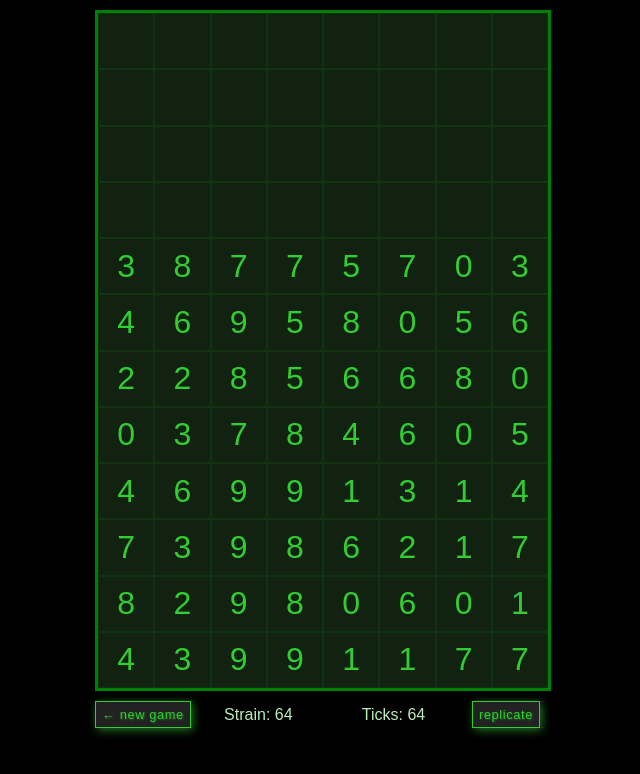
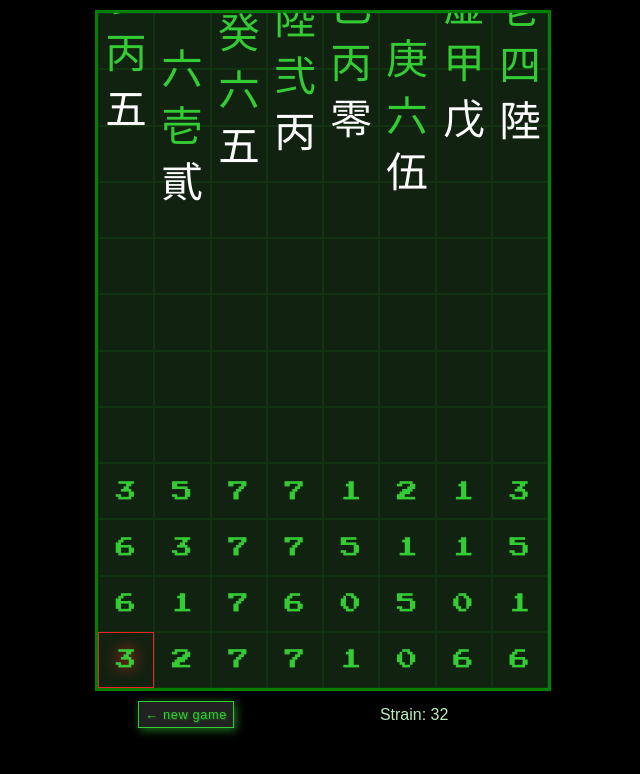
Before and after one commit to zetorama/r4iny-v1rus, a React (Create React App) app: page / in a window 1280 px wide. Shown: the top 774 px of the page, without its empty margins (317-957 px from the left). Built offline with nearby package versions, Linux system fonts and the light colour scheme.

Commit message:
clone from rain

```diff
--- a/src/Board.js
+++ b/src/Board.js
@@ -1,15 +1,15 @@
 import React from 'react'
 import { useReducer, useMemo, useCallback } from 'react'
 
-import { getInitialBoard, reduceBoard } from './Board.model'
+import { getInitialBoard, reduceBoard, getStrain, INITIAL_ROWS } from './Board.model'
+import {Rain} from './Rain'
 
-const isSelected = (selected, x, y) => selected ? selected.x === x && selected.y === y : false
+const isSame = ({x, y}, optional) => optional ? optional.x === x && optional.y === y : false
 const reverseMatrix = (matrix) => matrix.slice().reverse()
 
 export function Board() {
   const [board, dispatch] = useReducer(reduceBoard, getInitialBoard())
   const cssVars = useMemo(() => ({ '--w': board.w, '--h': board.h }), [board.w, board.h])
-
 
   const handleCellClick = useCallback(
     ev => {
@@ -26,18 +26,19 @@ export function Board() {
     [dispatch],
   )
 
-  const handleReplicate = useCallback(ev => dispatch({ type: 'replicate' }), [dispatch])
   const handleReset = useCallback(ev => dispatch({ type: 'reset' }), [dispatch])
+  const handleRainDrop = useCallback((payload) => {
+    dispatch({ type: 'clone', payload })
+  }, [dispatch])
 
+
+  const strainLength = useMemo(() => getStrain(board.matrix).length, [board.matrix])
   const matrixMirrored = useMemo(() => reverseMatrix(board.matrix), [board.matrix])
   // const matrixMirrored = board.matrix
-
-  const hasntTicks = board.ticksLeft < 1
 
   const clsName = [
     'Board',
     board.gameOver && 'is-over',
-    hasntTicks && 'is-frozen'
   ].filter(Boolean).join(' ')
 
   return (
@@ -48,10 +49,21 @@ export function Board() {
           <Cell
             key={cell.x + ':' + cell.y}
             cell={cell}
-            isSelected={isSelected(board.selected, cell.x, cell.y)}
+            isSelected={isSame({ x: cell.x, y: cell.y }, board.selected)}
+            isCursor={isSame({ x: cell.x, y: cell.y }, board.cursor)}
             onClick={handleCellClick}
           />
         )))}
+
+        {board.gameOver == null && (
+          <Rain
+            w={board.w}
+            h={board.h}
+            maxChars={INITIAL_ROWS}
+            matrix={board.matrix}
+            onDrop={handleRainDrop}
+          />
+        )}
       </main>
 
       <aside className='StatusBar'>
@@ -59,13 +71,7 @@ export function Board() {
           <button onClick={handleReset}>← new game</button>
         </div>
         <div className='StatusBar-info'>
-          Strain: {board.strainLength}
-        </div>
-        <div className={['StatusBar-info', !board.gameOver && hasntTicks && 'is-danger'].filter(Boolean).join(' ')}>
-          Ticks: {board.ticksLeft}
-        </div>
-        <div className={['StatusBar-action', !board.gameOver && hasntTicks && 'is-blinking'].filter(Boolean).join(' ')}>
-          <button onClick={handleReplicate} disabled={Boolean(board.gameOver)}>replicate</button>
+          Strain: {strainLength}
         </div>
       </aside>
 
@@ -78,10 +84,14 @@ export function Board() {
   )
 }
 
-export function Cell({ cell, isSelected, onClick }) {
+export function Cell({ cell, isSelected, isCursor, onClick }) {
   const { x, y, value } = cell
   const cssVars = useMemo(() => ({ '--x': x, '--y': y }), [x, y])
-  const clsName = `Cell ${isSelected ? 'is-selected' : ''}`
+  const clsName = [
+    'Cell',
+    isSelected && 'is-selected',
+    isCursor && 'is-cursor',
+  ].filter(Boolean).join(' ')
 
   return (
     <div className={clsName} style={cssVars} data-x={x} data-y={y} onClick={onClick}>
--- a/src/Board.model.js
+++ b/src/Board.model.js
@@ -1,15 +1,12 @@
 
 export const SIZE_W = 8
 export const SIZE_H = 12
-export const INITIAL_ROWS = 8
-export const TARGET_SUM = 10
-export const ALPHABET = [0, 1, 2, 3, 4, 5, 6, 7, 8, 9]
+export const INITIAL_ROWS = 4
+export const TARGET_SUM = -1 // hence, disabled
+export const ALPHABET = [0, 1, 2, 3, 4, 5, 6, 7]
 // export const ALPHABET = [5]
 
-export const TICKS_COST_SWAP = 8
-export const TICKS_COST_ELIMINATE = 2
-
-// private
+// helpers
 const runSeries = (arg, callbcks) => callbcks.reduce((arg, cb) => cb(arg), arg)
 const getRandomChar = () => ALPHABET[Math.floor(Math.random() * ALPHABET.length)]
 
@@ -46,10 +43,12 @@ const checkEmptyRows = (matrix) => {
       if (isEmptyRow(matrix, tempY + 1)) break
 
       // copy top row to current row
+      // eslint-disable-next-line no-loop-func
       matrix = matrix.map((row, y) => y !== tempY ? row : matrix[tempY + 1].map(cell => ({ ...cell, y: tempY })))
     }
 
     // and cleanup the very last one
+    // eslint-disable-next-line no-loop-func
     matrix = matrix.map((row, y) => y !== tempY ? row : matrix[tempY].map(cell => ({ ...cell, value: null })))
   }
 
@@ -67,7 +66,6 @@ const canSelectBoth = (matrix, one, two) => {
   const stepY = one.y === two.y ? 0 : one.y < two.y ? 1 : -1
   let x = one.x + stepX
   let y = one.y + stepY
-  console.log({ stepX, stepY, x, y })
   while (x !== two.x || y !== two.y) {
     if (getValueAt(matrix, x, y) != null) return false
 
@@ -93,7 +91,7 @@ const setValueAt = (matrix, x, y, value) =>
     x !== curX ? curCell : { ...curCell, value }
   ))
 
-const getStrain = (matrix) => {
+export const getStrain = (matrix) => {
   const strain = []
   for (const row of matrix) {
     for (const { value } of row) {
@@ -104,7 +102,42 @@ const getStrain = (matrix) => {
   return strain
 }
 
-// public
+const advanceCursor = (matrix, cursor, isXForward, isYForward) => {
+  let nextY = cursor.y
+  let nextX = cursor.x + (isXForward ? 1 : -1)
+  while (!matrix[nextY]?.[nextX] || getValueAt(matrix, nextX, nextY) == null) {
+    if (nextY < 0 || nextY >= matrix.length) {
+      nextY = nextY < 0 ? 0 : matrix.length - 1
+      isYForward = !isYForward
+      continue
+    }
+    if (nextX < 0 || nextX >= matrix[nextY].length) {
+      nextX = nextX < 0 ? 0 : matrix[nextY].length - 1
+      nextY += isYForward ? 1 : -1
+      isXForward = !isXForward
+      continue
+    }
+
+    nextX += (isXForward ? 1 : -1)
+  }
+
+  return {
+    cursor: { x: nextX, y: nextY },
+    isXForward,
+    isYForward,
+  }
+}
+
+export const findEmptyRowIndex = (matrix, x) => {
+  let y = matrix.length - 1
+  while (y >= 0 && getValueAt(matrix, x, y) == null) {
+    y--
+  }
+
+  return y + 1
+}
+
+// model-related
 export const getInitialCell = ({ x, y }) => ({
   x,
   y,
@@ -118,12 +151,11 @@ export const getInitialBoard = ({
 } = {}) => ({
   w,
   h,
-  n: strainLength,
-  strainLength,
-  ticksLeft: strainLength,
+  n: strainLength, // keep what was initial length of strain
   matrix: generateMatrix(w, h, strainLength),
-  nextX: w - 1,
-  nextStep: -1,
+  cursor: { x: 0, y: 0 },
+  isXForward: true,
+  isYForward: true,
   selected: null,
   gameOver: null,
 })
@@ -137,43 +169,22 @@ export const reduceBoard = (board, { type, payload }) => {
       return getInitialBoard({ w, h, strainLength })
     }
 
-    case 'replicate': {
-      let { matrix, nextX, nextStep } = board
-      const strain = getStrain(matrix)
+    case 'clone': {
+      const { x, y, n } = payload
+      let { matrix } = board
 
-      for (const value of strain) {
-        // find empty row, which would be the next one after top-most value
-        let y = board.h - 1
-        while (y >= 0 && getValueAt(matrix, nextX, y) == null) {
-          y--
-        }
-
-        if (++y === board.h) {
-          // this is the end
-          return { ...board, matrix, gameOver: 'lose' }
-        }
-
-        matrix = setValueAt(matrix, nextX, y, value)
-
-        nextX += nextStep
-        if (nextX === -1) {
-          nextX = 0
-          nextStep = 1
-        } else if (nextX === board.w) {
-          nextX = board.w - 1
-          nextStep = -1
-        }
+      if (y >= board.h) {
+        return { ...board, matrix, gameOver: 'lose' }
       }
 
-      const strainLength = board.strainLength * 2
+      // clone character & advance cursor
+      const value = getValueAt(matrix, board.cursor.x, board.cursor.y)
+      matrix = setValueAt(matrix, x, y, value)
 
       return {
         ...board,
+        ...advanceCursor(matrix, board.cursor, board.isXForward, board.isYForward),
         matrix,
-        strainLength,
-        ticksLeft: board.strainLength * 2,
-        nextX,
-        nextStep,
       }
     }
 
@@ -197,23 +208,21 @@ export const reduceBoard = (board, { type, payload }) => {
           ...board,
           matrix: swapCells(matrix, target, selected),
           selected: null,
-          ticksLeft: board.ticksLeft - TICKS_COST_SWAP,
         }
       }
 
       // clear both cells
-      const strainLength = board.strainLength - 2
+      const nextMatrix = runSeries(matrix, [
+        (m) => setValueAt(m, selected.x, selected.y, null),
+        (m) => setValueAt(m, target.x, target.y, null),
+        (m) => checkEmptyRows(m),
+      ])
+      const strainLength = getStrain(nextMatrix).length
 
       return {
         ...board,
         selected: null,
-        matrix: runSeries(matrix, [
-          (m) => setValueAt(m, selected.x, selected.y, null),
-          (m) => setValueAt(m, target.x, target.y, null),
-          (m) => checkEmptyRows(m),
-        ]),
-        strainLength,
-        ticksLeft: board.ticksLeft - TICKS_COST_ELIMINATE,
+        matrix: nextMatrix,
         gameOver: strainLength < 1 ? 'win' : board.gameOver,
       }
 
--- /dev/null
+++ b/src/Rain.js
@@ -0,0 +1,100 @@
+import React from 'react'
+import { useReducer, useCallback, useRef, useEffect } from 'react'
+
+import { findEmptyRowIndex } from './Board.model'
+
+const ALPHABET = [
+  // https://www.omniglot.com/language/numbers/japanese.htm
+  // http://www.sljfaq.org/afaq/jikkan-juunishi.html
+  '零', '癸', '虚', // 0
+  '壱', '壹', '甲', // 1
+  '弐', '貳', '乙', // 2
+  '参', '參', '丙', // 3
+  '四', '肆', '丁', // 4
+  '五', '伍', '戊', // 5
+  '六', '陸', '己', // 6
+  '七', '柒', '庚', // 7
+  // '八', '捌', '辛', // 8
+  // '九', '玖', '壬', // 9
+]
+
+const randInt = (min, max) => Math.floor(Math.random() * (max - min)) + min
+const getRandomChar = () => ALPHABET[randInt(0, ALPHABET.length)]
+
+const generateStream = ({ minChars = 3, maxChars, minSpeed = 50, maxSpeed = 100 }) => ({
+  position: 0,
+  speed: randInt(minSpeed, maxSpeed),
+  chars: Array.from({ length: randInt(minChars, maxChars) }).map(_ => getRandomChar()),
+})
+
+const createStreams = ({ w, h, maxChars, minSpeed, maxSpeed }) => {
+  return Array.from({ length: w }).map(_ => generateStream({ maxChars, minSpeed, maxSpeed }))
+}
+
+export function Rain({ w, h, matrix, maxChars, speedKoeff = 1 / 1000, onDrop }) {
+  const [, reRender] = useReducer(counter => counter + 1, 0)
+  const streams = useRef(createStreams({ w, h, maxChars }))
+  const containerRef = useRef(null)
+  const shouldRAF = useRef(false)
+
+  const advancePosition = useCallback((position, speed) => position + speed * speedKoeff, [speedKoeff])
+
+  const stepRAF = useRef()
+  stepRAF.current = (_dt) => {
+    runRAF()
+
+    if (!containerRef.current) return
+
+    const streamEls = containerRef.current.childNodes
+    for (let i = 0; i < streamEls.length; i++) {
+      const stream = streams.current[i]
+      stream.position = advancePosition(stream.position, stream.speed)
+
+      const dropUntilIndex = findEmptyRowIndex(matrix, i) - 1
+      const maxPosition = Math.round((h - dropUntilIndex - 1) / h * 100)
+
+      if (stream.position < maxPosition) {
+        streamEls[i].style.transform = `translateY(${stream.position}%)`
+        continue
+      } else {
+        streams.current[i] = generateStream({ maxChars })
+        reRender()
+        onDrop({
+          x: i,
+          y: dropUntilIndex + 1,
+          n: stream.chars.length,
+        })
+      }
+    }
+  }
+
+  const runRAF = useCallback(() => {
+    if (shouldRAF.current) {
+      requestAnimationFrame((dt) => stepRAF.current(dt))
+    }
+
+  }, [stepRAF, shouldRAF])
+
+  useEffect(() => {
+    shouldRAF.current = true
+    runRAF()
+
+    return () => {
+      shouldRAF.current = false
+    }
+  }, [runRAF])
+
+  return (
+    <div className='Rain' ref={containerRef}>
+
+      {streams.current.map(({ chars, position }, i) => (
+        <div className='Rain-stream' key={i} data-index={i} style={{ transform: `translateY(${position}%)` } }>
+          {chars.map((char, i) => (
+            <div className='Rain-drop' key={i}>{char}</div>
+          ))}
+        </div>
+      ))}
+
+    </div>
+  )
+}
--- a/src/index.scss
+++ b/src/index.scss
@@ -1,3 +1,5 @@
+@import url('https://fonts.googleapis.com/css?family=Press+Start+2P&display=swap&subset=cyrillic');
+
 body {
   margin: 0;
   font-family: -apple-system, BlinkMacSystemFont, 'Segoe UI', 'Roboto', 'Oxygen',
@@ -60,6 +62,8 @@ button {
 }
 
 .Matrix {
+  overflow: hidden;
+  position: relative;
   width: 90vw;
   max-width: 450px;
 
@@ -70,7 +74,9 @@ button {
   background: #121;
   color: #3c3;
 
-  font-size: 2em;
+  font-family: 'Press Start 2P';
+  font-size: 1.3em;
+  font-weight: normal;
 
   .Board.is-over &,
   .Board.is-frozen & {
@@ -79,11 +85,57 @@ button {
   }
 }
 
+.Rain {
+  pointer-events: none;
+  z-index: 10;
+  position: absolute;
+  left: 0;
+  bottom: 100%;
+  width: 100%;
+  height: 100%;
+
+  display: flex;
+  flex-flow: row nowrap;
+  align-items: stretch;
+}
+
+.Rain-stream {
+  flex: 1;
+
+  display: flex;
+  flex-flow: column-reverse nowrap;
+  align-items: stretch;
+
+  // background: rgba($color: red, $alpha: .1);
+}
+
+.Rain-drop,
 .Cell {
   display: flex;
   align-items: center;
   justify-content: center;
 
+  &::before {
+    // keep same height as width
+    content: '';
+    padding-bottom: 100%;
+    display: inline-block;
+    vertical-align: top;
+  }
+}
+
+.Rain-drop {
+  // font-weight: bold;
+  transform: translateY(-.1em) scale(2);
+
+  &:nth-of-type(1) {
+    color: white;
+  }
+}
+
+.Cell {
+  z-index: 1;
+  position: relative;
   border: 1px solid #131;
 
   // &:empty {
@@ -94,12 +146,10 @@ button {
     font-weight: bold;
   }
 
-  &::before {
-    // keep same height as width
-    content: '';
-    padding-bottom: 100%;
-    display: inline-block;
-    vertical-align: top;
+  &.is-cursor {
+    z-index: 2;
+    text-shadow: 0 0 15px #e22;
+    border-color: #e22;
   }
 }
 
@@ -144,6 +194,7 @@ button {
 }
 
 .Message {
+  z-index: 3;
   position: absolute;
   top: 45%;
   left: 50%;
```
